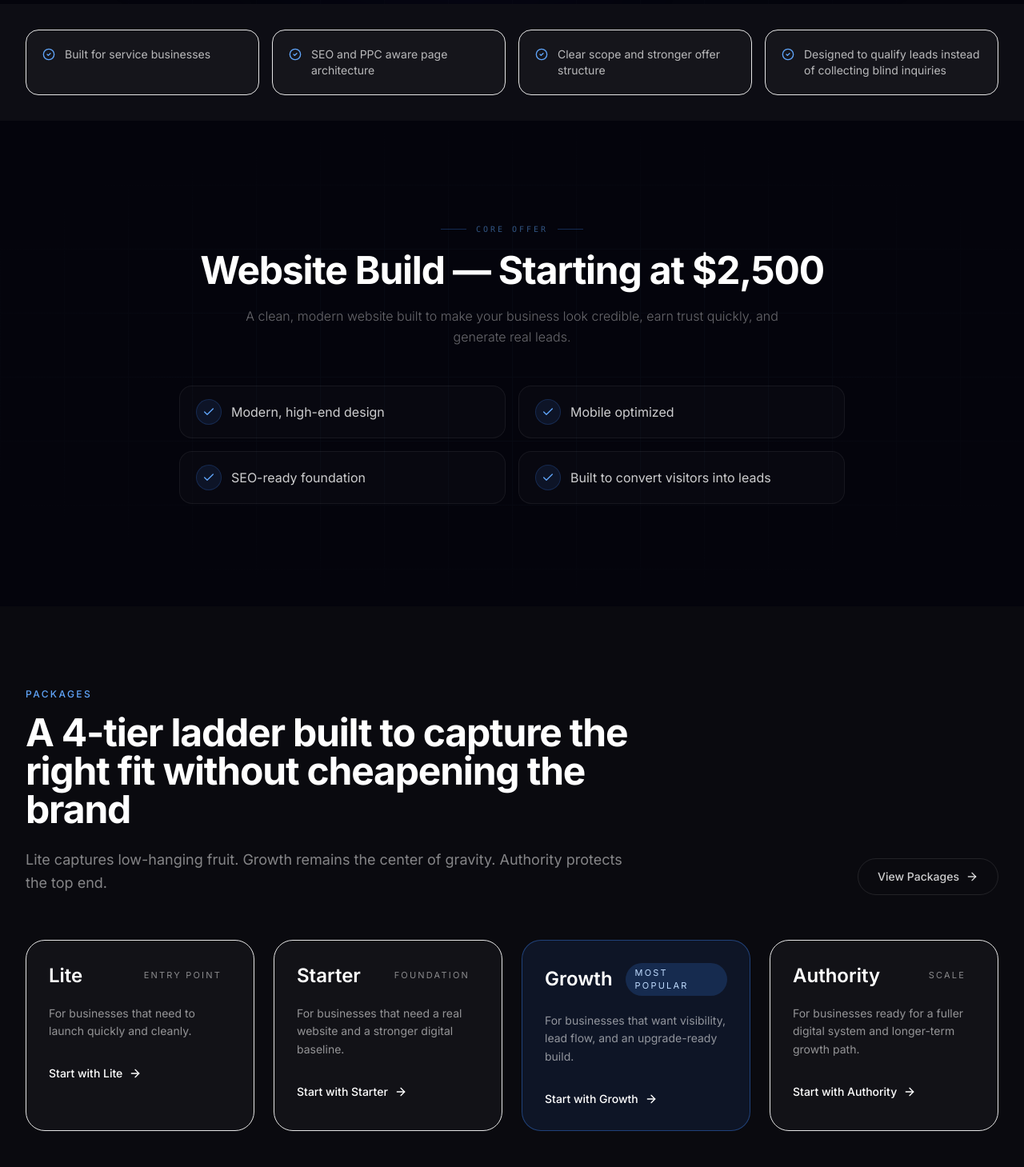
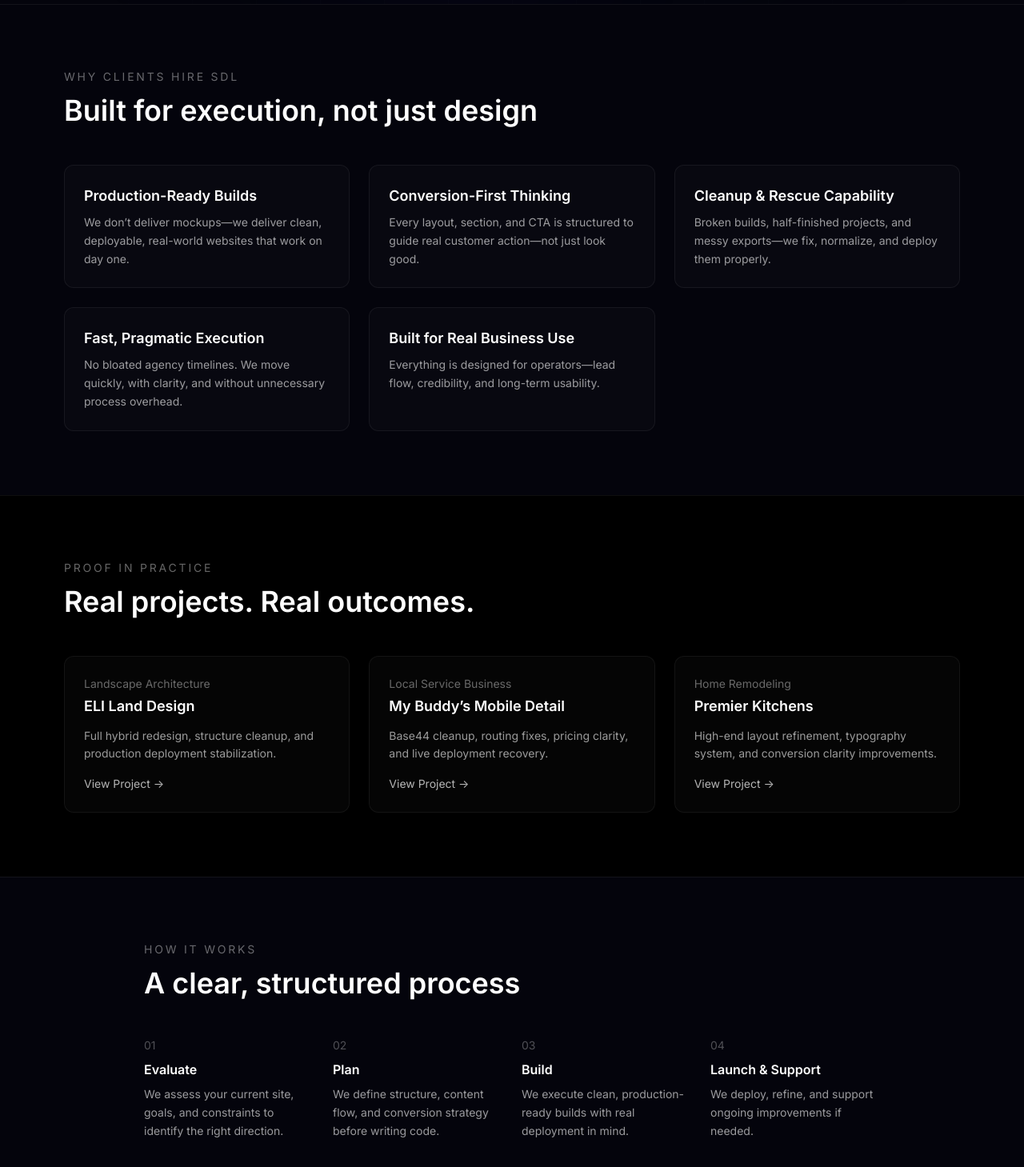
Before and after one commit to sentinelstechnologygroup-stack/sentinels-design-lab, a Next.js app: page / in a window 1280 px wide. Shown: the part 571-2030 px from the top of the page at 80% size. Built offline with nearby package versions, Linux system fonts and the light colour scheme.

Commit message:
Update Work to Projects

```diff
--- a/app/work/page.jsx
+++ b/app/projects/page.jsx
@@ -1,4 +1,4 @@
-import WorkPage from "@/pages/Work";
+import WorkPage from "@/pages/Projects";
 
 export default function Page() {
   return <WorkPage />;
--- a/next.config.mjs
+++ b/next.config.mjs
@@ -14,7 +14,7 @@ const nextConfig = {
         permanent: false,
       },
       {
-        source: "/work",
+        source: "/projects",
         destination: "/",
         permanent: false,
       },
--- /dev/null
+++ b/src/components/home/ProcessSteps.jsx
@@ -0,0 +1,56 @@
+// src/components/sections/ProcessSteps.jsx
+"use client";
+
+import React from "react";
+
+const steps = [
+  {
+    title: "Evaluate",
+    desc: "We assess your current site, goals, and constraints to identify the right direction.",
+  },
+  {
+    title: "Plan",
+    desc: "We define structure, content flow, and conversion strategy before writing code.",
+  },
+  {
+    title: "Build",
+    desc: "We execute clean, production-ready builds with real deployment in mind.",
+  },
+  {
+    title: "Launch & Support",
+    desc: "We deploy, refine, and support ongoing improvements if needed.",
+  },
+];
+
+export default function ProcessSteps() {
+  return (
+    <section className="py-20 bg-[#04040c] border-t border-white/[0.06]">
+      <div className="max-w-[1000px] mx-auto px-6 md:px-10">
+        <div className="mb-12">
+          <p className="text-sm uppercase tracking-[0.2em] text-white/40">
+            How It Works
+          </p>
+          <h2 className="text-3xl md:text-4xl font-semibold text-white mt-3">
+            A clear, structured process
+          </h2>
+        </div>
+
+        <div className="grid md:grid-cols-4 gap-6">
+          {steps.map((step, i) => (
+            <div key={i}>
+              <div className="text-white/30 text-sm mb-2">
+                0{i + 1}
+              </div>
+              <h3 className="text-white font-semibold mb-2">
+                {step.title}
+              </h3>
+              <p className="text-white/60 text-sm leading-relaxed">
+                {step.desc}
+              </p>
+            </div>
+          ))}
+        </div>
+      </div>
+    </section>
+  );
+}
--- /dev/null
+++ b/src/components/home/ProofStrip.jsx
@@ -0,0 +1,64 @@
+// src/components/sections/ProofStrip.jsx
+"use client";
+
+import React from "react";
+import Link from "next/link";
+
+const projects = [
+  {
+    name: "ELI Land Design",
+    industry: "Landscape Architecture",
+    summary: "Full hybrid redesign, structure cleanup, and production deployment stabilization.",
+    href: "/projects/eli-land-design",
+  },
+  {
+    name: "My Buddy’s Mobile Detail",
+    industry: "Local Service Business",
+    summary: "Base44 cleanup, routing fixes, pricing clarity, and live deployment recovery.",
+    href: "/projects/mobile-detail",
+  },
+  {
+    name: "Premier Kitchens",
+    industry: "Home Remodeling",
+    summary: "High-end layout refinement, typography system, and conversion clarity improvements.",
+    href: "/projects/premier-kitchens",
+  },
+];
+
+export default function ProofStrip() {
+  return (
+    <section className="py-20 bg-black border-t border-white/[0.06]">
+      <div className="max-w-[1200px] mx-auto px-6 md:px-10">
+        <div className="mb-12">
+          <p className="text-sm uppercase tracking-[0.2em] text-white/40">
+            Proof in Practice
+          </p>
+          <h2 className="text-3xl md:text-4xl font-semibold text-white mt-3">
+            Real projects. Real outcomes.
+          </h2>
+        </div>
+
+        <div className="grid md:grid-cols-3 gap-6">
+          {projects.map((p, i) => (
+            <Link
+              key={i}
+              href={p.href}
+              className="group p-6 bg-white/[0.02] border border-white/[0.06] rounded-xl hover:border-white/20 transition"
+            >
+              <p className="text-sm text-white/40 mb-1">{p.industry}</p>
+              <h3 className="text-white font-semibold text-lg">
+                {p.name}
+              </h3>
+              <p className="text-white/60 text-sm mt-3 leading-relaxed">
+                {p.summary}
+              </p>
+              <span className="text-sm text-white mt-4 inline-block opacity-70 group-hover:opacity-100">
+                View Project →
+              </span>
+            </Link>
+          ))}
+        </div>
+      </div>
+    </section>
+  );
+}
--- /dev/null
+++ b/src/components/home/WhyHireSDL.jsx
@@ -0,0 +1,60 @@
+// src/components/sections/WhyHireSDL.jsx
+"use client";
+
+import React from "react";
+
+const items = [
+  {
+    title: "Production-Ready Builds",
+    desc: "We don’t deliver mockups—we deliver clean, deployable, real-world websites that work on day one.",
+  },
+  {
+    title: "Conversion-First Thinking",
+    desc: "Every layout, section, and CTA is structured to guide real customer action—not just look good.",
+  },
+  {
+    title: "Cleanup & Rescue Capability",
+    desc: "Broken builds, half-finished projects, and messy exports—we fix, normalize, and deploy them properly.",
+  },
+  {
+    title: "Fast, Pragmatic Execution",
+    desc: "No bloated agency timelines. We move quickly, with clarity, and without unnecessary process overhead.",
+  },
+  {
+    title: "Built for Real Business Use",
+    desc: "Everything is designed for operators—lead flow, credibility, and long-term usability.",
+  },
+];
+
+export default function WhyHireSDL() {
+  return (
+    <section className="py-20 bg-[#04040c] border-t border-white/[0.06]">
+      <div className="max-w-[1200px] mx-auto px-6 md:px-10">
+        <div className="mb-12">
+          <p className="text-sm uppercase tracking-[0.2em] text-white/40">
+            Why Clients Hire SDL
+          </p>
+          <h2 className="text-3xl md:text-4xl font-semibold text-white mt-3">
+            Built for execution, not just design
+          </h2>
+        </div>
+
+        <div className="grid md:grid-cols-2 lg:grid-cols-3 gap-6">
+          {items.map((item, i) => (
+            <div
+              key={i}
+              className="p-6 bg-white/[0.02] border border-white/[0.06] rounded-xl"
+            >
+              <h3 className="text-white font-semibold text-lg mb-2">
+                {item.title}
+              </h3>
+              <p className="text-white/60 text-sm leading-relaxed">
+                {item.desc}
+              </p>
+            </div>
+          ))}
+        </div>
+      </div>
+    </section>
+  );
+}
--- a/src/components/shared/CTASection.jsx
+++ b/src/components/shared/CTASection.jsx
@@ -24,7 +24,9 @@ export default function CTASection({
     <section className="relative overflow-hidden py-32">
       <div className="absolute inset-0 bg-gradient-to-b from-[#0a0a0f] via-[#0d0d1a] to-[#0a0a0f]" />
       <div className="absolute inset-0">
-        <div className="absolute left-1/2 top-1/2 h-[600px] w-[600px] -translate-x-1/2 -translate-y-1/2 rounded-full bg-blue-500/5 blur-[120px]" />
+        <p className="text-white/60 max-w-[600px] mx-auto text-center mt-4">
+  Strategy-first builds. No bloated agency process. Just clean, deployable websites built for real business use.
+        </p>
       </div>
 
       <motion.div
--- a/src/components/shared/Footer.jsx
+++ b/src/components/shared/Footer.jsx
@@ -1,3 +1,4 @@
+// src/components/layout/Footer.jsx
 "use client";
 
 import React from "react";
@@ -10,8 +11,30 @@ const footerSections = [
     title: "Navigation",
     links: [
       { label: "Home", page: "Home" },
+      { label: "Services", page: "Services" },
+      { label: "Packages", page: "Packages" },
+      { label: "Projects", page: "Projects" },
+      { label: "About", page: "About" },
+      { label: "Contact", page: "Contact" },
       { label: "Start Project", page: "StartProject" },
+    ],
+  },
+  {
+    title: "Services",
+    links: [
+      { label: "Website Builds", page: "WebsiteBuilds" },
+      { label: "Website Redesigns", page: "WebsiteRedesigns" },
+      { label: "SEO Opportunity Snapshot", page: "SeoOpportunitySnapshot" },
+      { label: "Hosting & Maintenance", page: "HostingMaintenance" },
+    ],
+  },
+  {
+    title: "Company",
+    links: [
+      { label: "About", page: "About" },
+      { label: "Projects", page: "Projects" },
       { label: "Contact", page: "Contact" },
+      { label: "Start Project", page: "StartProject" },
     ],
   },
 ];
@@ -29,7 +52,7 @@ export default function Footer() {
       />
 
       <div className="relative max-w-7xl mx-auto px-6 lg:px-8 py-14">
-        <div className="grid grid-cols-1 md:grid-cols-[1.2fr_0.8fr] gap-10">
+        <div className="grid grid-cols-1 md:grid-cols-[1.1fr_1.4fr] gap-10">
           <div>
             <div className="flex items-center gap-4">
               <Image
@@ -39,16 +62,15 @@ export default function Footer() {
                 height={56}
                 className="h-14 w-auto object-contain"
               />
-
             </div>
 
             <p className="mt-5 max-w-xl text-white/40 leading-relaxed">
-              We redesign outdated websites into modern, high-performing sites built
-              to earn trust and generate real leads.
+              Sentinels Design Lab builds and redesigns modern business websites
+              engineered for trust, conversion, and long-term usability.
             </p>
           </div>
 
-          <div className="grid grid-cols-1 sm:grid-cols-1 gap-8">
+          <div className="grid grid-cols-1 sm:grid-cols-2 lg:grid-cols-3 gap-8">
             {footerSections.map((section) => (
               <div key={section.title}>
                 <h3 className="text-sm font-semibold text-white mb-4">
@@ -56,7 +78,7 @@ export default function Footer() {
                 </h3>
                 <ul className="space-y-3">
                   {section.links.map((link) => (
-                    <li key={link.label}>
+                    <li key={`${section.title}-${link.label}`}>
                       <Link
                         href={createPageUrl(link.page)}
                         className="text-white/45 hover:text-white transition-colors"
@@ -76,7 +98,7 @@ export default function Footer() {
             © {new Date().getFullYear()} Sentinels Design Lab. All rights reserved.
           </p>
           <p className="text-xs text-white/20">
-            Built for performance, conversion, and long-term growth.
+            Built for performance, trust, conversion, and long-term growth.
           </p>
         </div>
       </div>
--- a/src/components/shared/Navbar.jsx
+++ b/src/components/shared/Navbar.jsx
@@ -1,3 +1,4 @@
+// src/components/layout/Navbar.jsx
 "use client";
 
 import React, { useState, useEffect } from "react";
@@ -9,6 +10,11 @@ import { motion, AnimatePresence } from "framer-motion";
 
 const navLinks = [
   { label: "Home", page: "Home" },
+  { label: "Services", page: "Services" },
+  { label: "Packages", page: "Packages" },
+  { label: "Projects", page: "Projects" },
+  { label: "About", page: "About" },
+  { label: "Contact", page: "Contact" },
 ];
 
 export default function Navbar({ currentPage }) {
@@ -32,8 +38,6 @@ export default function Navbar({ currentPage }) {
       >
         <div className="max-w-7xl mx-auto px-6 lg:px-8">
           <div className="flex items-center justify-between h-[84px]">
-
-            {/* LOGO */}
             <Link href={createPageUrl("Home")} className="flex items-center">
               <Image
                 src="/images/logo.png"
@@ -45,7 +49,6 @@ export default function Navbar({ currentPage }) {
               />
             </Link>
 
-            {/* NAV */}
             <div className="hidden lg:flex items-center gap-1">
               {navLinks.map((link) => (
                 <Link
@@ -62,7 +65,6 @@ export default function Navbar({ currentPage }) {
               ))}
             </div>
 
-            {/* CTA */}
             <div className="hidden lg:block">
               <Link
                 href={createPageUrl("StartProject")}
@@ -73,10 +75,10 @@ export default function Navbar({ currentPage }) {
               </Link>
             </div>
 
-            {/* MOBILE BUTTON */}
             <button
               onClick={() => setMobileOpen(true)}
               className="lg:hidden text-white p-2"
+              aria-label="Open menu"
             >
               <Menu className="w-6 h-6" />
             </button>
@@ -84,7 +86,6 @@ export default function Navbar({ currentPage }) {
         </div>
       </nav>
 
-      {/* MOBILE MENU */}
       <AnimatePresence>
         {mobileOpen && (
           <motion.div
@@ -94,8 +95,6 @@ export default function Navbar({ currentPage }) {
             className="fixed inset-0 z-[60] bg-[#0a0a0f] flex flex-col"
           >
             <div className="flex items-center justify-between px-6 h-[84px]">
-
-              {/* MOBILE LOGO */}
               <Link
                 href={createPageUrl("Home")}
                 onClick={() => setMobileOpen(false)}
@@ -113,6 +112,7 @@ export default function Navbar({ currentPage }) {
               <button
                 onClick={() => setMobileOpen(false)}
                 className="text-white p-2"
+                aria-label="Close menu"
               >
                 <X className="w-6 h-6" />
               </button>
--- a/src/pages/Home.jsx
+++ b/src/pages/Home.jsx
@@ -12,11 +12,17 @@ import TechStack from "@/components/home/TechStack";
 import HomePackagesPreview from "@/components/home/HomePackagesPreview";
 import HomeProofStrip from "@/components/home/HomeProofStrip";
 import HomeFinalCTA from "@/components/home/HomeFinalCTA";
+import WhyHireSDL from "@/components/home/WhyHireSDL";
+import ProofStrip from "@/components/Home/ProofStrip";
+import ProcessSteps from "@/components/home/ProcessSteps";
 
 export default function Home() {
   return (
     <>
       <HeroSection />
+      <WhyHireSDL />
+      <ProofStrip />
+      <ProcessSteps />
       <HomeProofStrip />
       <WhatWeBuild />
       <HomePackagesPreview />
--- a/src/utils/index.js
+++ b/src/utils/index.js
@@ -1,7 +1,7 @@
 // src/utils/index.js
 const pageRoutes = {
   Home: "/",
-  Work: "/work",
+  Projects: "/projects",
   Services: "/services",
   Industries: "/industries",
   Platform: "/platform",
```
Also changed, not shown: src/pages/Projects.jsx (renamed from src/pages/Work.jsx), 1 other file (tests, documents, lock files or other folders).
